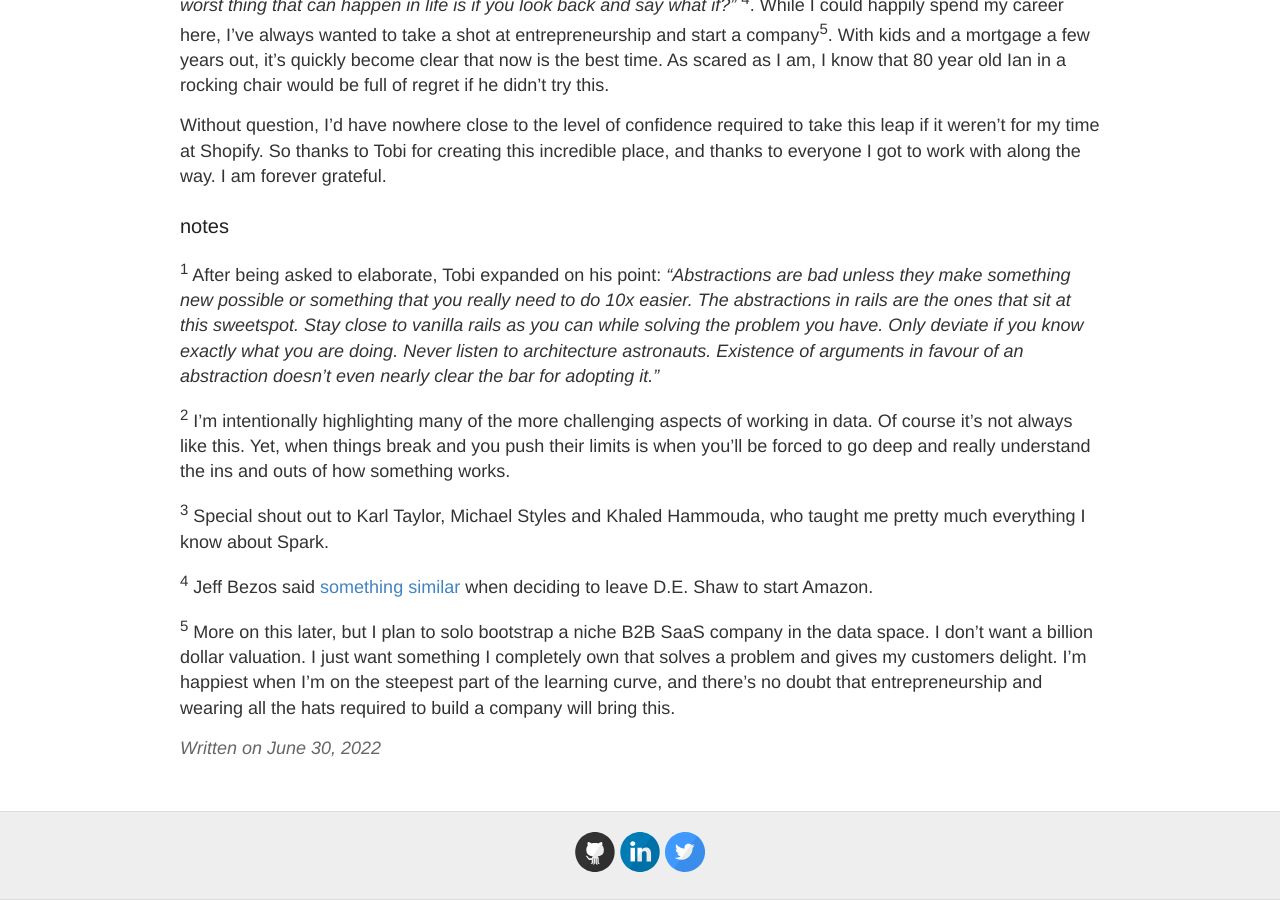
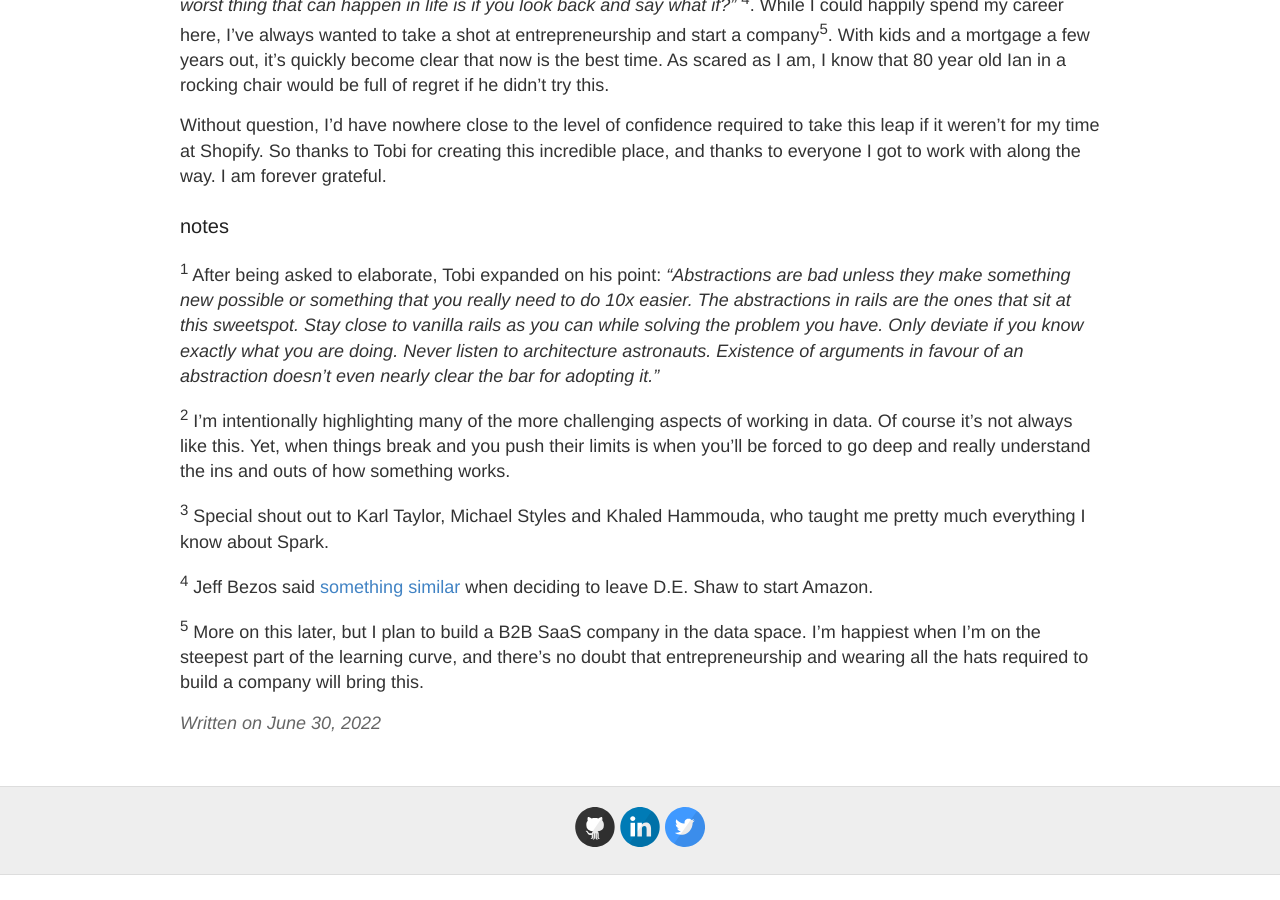
Before and after one commit to ian-whitestone/ian-whitestone.github.io, a Jekyll site: the page built from _posts/2022-06-30-farewell-shopify.md, in a window 1280 px wide and 900 px high, scrolled down 1767 px. Built offline with Jekyll 4.4.1, drawn with Linux system fonts in a browser that asks for light colours; after the commit the page ends 2642 px from its top, so only the background shows below that.

Commit message:
Update 2022-06-30-farewell-shopify.md

```diff
--- a/_posts/2022-06-30-farewell-shopify.md
+++ b/_posts/2022-06-30-farewell-shopify.md
@@ -43,4 +43,4 @@
 
 <sup>4</sup> Jeff Bezos said [something similar](https://www.youtube.com/watch?v=jwG_qR6XmDQ) when deciding to leave D.E. Shaw to start Amazon.
 
-<sup>5</sup> More on this later, but I plan to solo bootstrap a niche B2B SaaS company in the data space. I don’t want a billion dollar valuation. I just want something I completely own that solves a problem and gives my customers delight. I’m happiest when I’m on the steepest part of the learning curve, and there’s no doubt that entrepreneurship and wearing all the hats required to build a company will bring this.
+<sup>5</sup> More on this later, but I plan to build a B2B SaaS company in the data space. I’m happiest when I’m on the steepest part of the learning curve, and there’s no doubt that entrepreneurship and wearing all the hats required to build a company will bring this.
```
